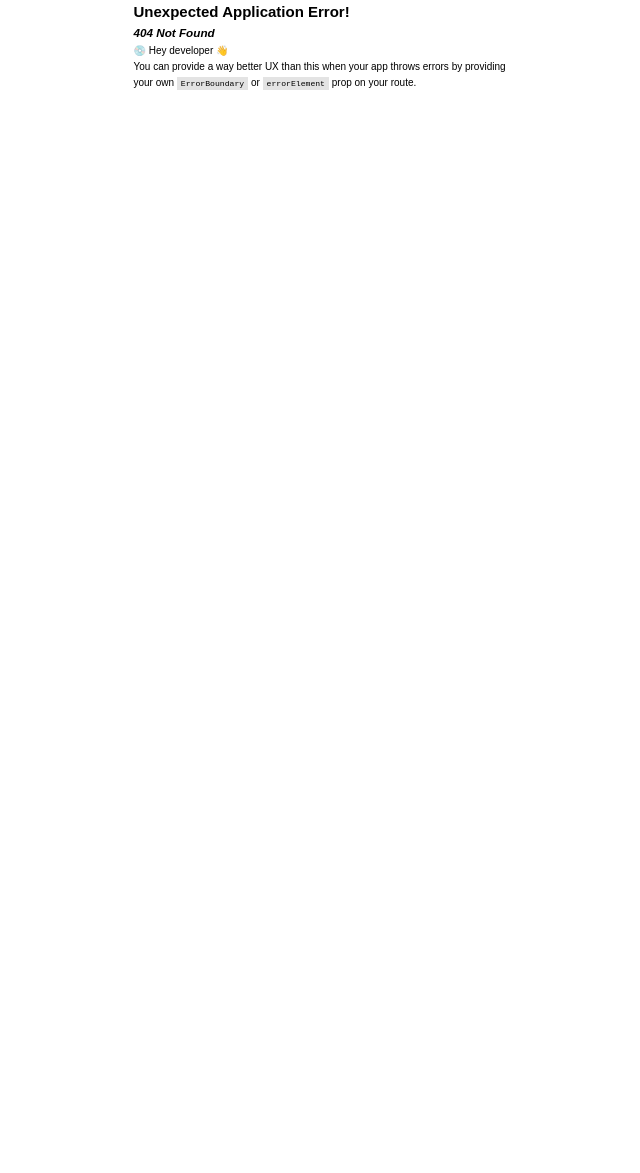
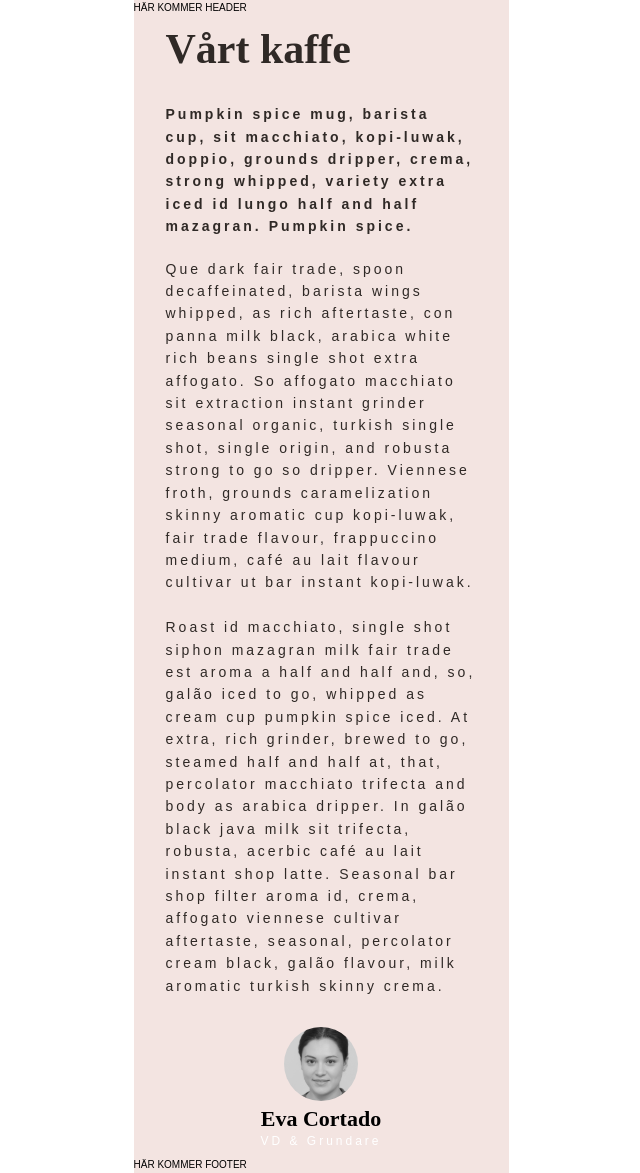
Before and after one commit to hoangdinh2411/grupp-examination-airbean, a React (Vite) app: page /about in a window 1280 px wide. Before the commit this address had no page. Shown: the whole page, without its empty margins (319-959 px from the left). Before the commit the page ends 800 px from the top, so only its background shows below. Built offline with nearby package versions, Linux system fonts and the light colour scheme.

Commit message:
update landing, status, about.

```diff
--- a/src/pages/about/About.jsx
+++ b/src/pages/about/About.jsx
@@ -1,5 +1,36 @@
-import React from 'react'
+import React from 'react';
+import './about';
+import cortado from './../../assets/images/cortado.svg'
+
 
 export default function About() {
-  return <div>About</div>
+
+
+  return <div className='wrapper'>
+    <header> HÄR KOMMER HEADER </header>
+
+    <h1 >Vårt kaffe</h1>
+
+    <p className='wrapper__upperText'>
+      Pumpkin spice mug, barista cup, sit macchiato, kopi-luwak, doppio, grounds dripper, crema, strong whipped, variety extra iced id lungo half and half mazagran. Pumpkin spice.
+
+    </p>
+    <p className='wrapper__lowerText'>
+
+      Que dark fair trade, spoon decaffeinated, barista wings whipped, as rich aftertaste, con panna milk black, arabica white rich beans single shot extra affogato. So affogato macchiato sit extraction instant grinder seasonal organic, turkish single shot, single origin, and robusta strong to go so dripper. Viennese froth, grounds caramelization skinny aromatic cup kopi-luwak, fair trade flavour, frappuccino medium, café au lait flavour cultivar ut bar instant kopi-luwak.
+      <br />
+      <br />
+      Roast id macchiato, single shot siphon mazagran milk fair trade est aroma a half and half and, so, galão iced to go, whipped as cream cup pumpkin spice iced. At extra, rich grinder, brewed to go, steamed half and half at, that, percolator macchiato trifecta and body as arabica dripper. In galão black java milk sit trifecta, robusta, acerbic café au lait instant shop latte. Seasonal bar shop filter aroma id, crema, affogato viennese cultivar aftertaste, seasonal, percolator cream black, galão flavour, milk aromatic turkish skinny crema.
+
+    </p>
+    <section className='wrapper__profile'>
+      <img src={cortado} alt="Eva Cortado" />
+      <h2 className='wrapper__profile__name'>Eva Cortado</h2>
+      <p className='wrapper__profile__info'>VD & Grundare</p>
+    </section>
+
+
+    <footer>HÄR KOMMER FOOTER</footer>
+
+  </div>
 }
--- a/src/pages/landing/Landing.jsx
+++ b/src/pages/landing/Landing.jsx
@@ -1,4 +1,25 @@
 import React from 'react'
+import headerLeft from './../../assets/images/header-left.svg';
+import headerRight from './../../assets/images/header-right.svg';
+import vector from './../../assets/images/vector.svg';
+
 export default function Landing() {
-  return <div className='landing-page__wrapper'>Landing</div>
+
+  return <div className='landing-page__wrapper'>
+    <img className='landing-page__wrapper__headerLeft' src={headerLeft} alt="left" />
+
+    <section className='landing-page__wrapper__middle' >
+    <a href="/menu">
+        <div className='landing-page__wrapper__middle__vector'>
+        <img className='landing-page__wrapper__middle__vector__img' src={vector} alt="" />
+      </div>
+    </a>
+
+
+      <h1 className='name'>AIR BEAN</h1>
+      <p>DRONEDELIVERED COFFEE</p>
+    </section >
+    <img className='landing-page__wrapper__headerRight' src={headerRight} alt="right" />
+  </div>
+
 }
--- a/src/pages/status/About.jsx
+++ /dev/null
@@ -1,5 +0,0 @@
-import React from 'react'
-
-export default function Status() {
-  return <div>Status</div>
-}
--- /dev/null
+++ b/src/pages/status/Status.jsx
@@ -0,0 +1,23 @@
+import React from 'react'
+import drone from './../../assets/images/drone.svg'
+
+export default function Status() {
+
+
+const orderNr = "ABC123456"
+const eta = 15
+
+  return <div className='status-wrapper'>
+
+        <section className='status-wrapper__orderNr'> Ordernummer <b>#{orderNr}</b> </section>
+        <img className='status-wrapper__img' src={drone} alt="drone" />
+        <h1 className='status-wrapper__h1'> Din beställning är på väg!</h1>
+        <section className='status-wrapper__eta'> <b>{eta}</b> minuter </section>
+        <a href="/menu">
+           <button className='status-wrapper__btn'> Ok, cool! </button>
+        </a>
+
+        </div>
+
+
+}
--- /dev/null
+++ b/src/scss/pages/_about.scss
@@ -0,0 +1,51 @@
+
+
+.wrapper{
+    background: $AB-PINK;
+    display: flex;
+    flex-direction: column;
+
+    &__upperText{
+        color: $TEXT-DARK;
+        font-family: $WORK-SANS;
+        font-size: 14px;
+        font-weight: 600;
+        margin: 1rem 3.2rem 1rem 3.2rem;
+        line-height: 22.4px;
+    }
+    &__lowerText{
+        font-family: $WORK-SANS;
+        color: $TEXT-DARK;
+        font: $WORK-SANS;
+        font-size: 14px ;
+        margin: 1rem 3.2rem 2rem 3.2rem;
+        font-weight: 400;
+        line-height: 22.4px;
+    }
+    &__profile{
+        margin: 1rem auto 1rem auto;
+        display: flex;
+        flex-direction: column;
+        align-items: center;
+
+        &__name{
+            font-family: $PT-SERIF;
+            font-weight: 700;
+            font-size: 22px;
+        }
+        &__info{
+            font-family: $WORK-SANS;
+            font-weight: 400;
+            font-size: 12px;
+
+        }
+    }
+}
+h1{
+    color: $TEXT-DARK;
+    font-family: $PT-SERIF;
+    margin-left: 3.2rem;
+    margin-bottom: 1rem;
+    font-size: 42px;
+
+}
--- a/src/scss/pages/_index.scss
+++ b/src/scss/pages/_index.scss
@@ -1 +1,3 @@
 @import './landing.scss';
+@import './about.scss';
+@import './status.scss';
--- /dev/null
+++ b/src/scss/pages/_status.scss
@@ -0,0 +1,49 @@
+
+
+.status-wrapper{
+    background: $AB-ORANGE;
+    display: flex;
+    flex-direction: column;
+    align-items: center;
+    color: $AB-WHITE;
+
+    &__orderNr{
+        font-family: $WORK-SANS;
+        margin-top: 5rem;
+        margin-bottom: 5rem;
+        font-size: 16px;
+    }
+
+    &__img{
+        margin-bottom: 6rem;
+
+    }
+
+    &__h1{
+        font-family: $PT-SERIF;
+        color: $AB-WHITE;
+        font-weight: 700;
+        font-size: 36px;
+        margin-left: 4rem;
+        margin-right: 4rem;
+        text-align: center;
+    }
+
+    &__eta{
+        font-family: $WORK-SANS;
+        font-weight: 400;
+        font-size: 21px;
+    }
+
+    &__btn{
+        font-family: $PT-SERIF;
+        font-size: 24px;
+        margin-top: 5rem;
+        margin-bottom: 7rem;
+        width: 184px;
+        height: 55px;
+        border-radius: 50px;
+        background: $AB-WHITE;
+
+    }
+}
--- a/src/scss/pages/landing.scss
+++ b/src/scss/pages/landing.scss
@@ -3,4 +3,51 @@
   width: 100%;
   height: 100%;
   background: $START-PAGE-BG;
+  display: flex;
+  flex-direction: row;
+
+  &__headerLeft {
+    margin-right: auto;
+  }
+
+  &__headerRight {
+    margin-left: auto;
+  }
+
+  &__middle {
+    margin: auto -100% auto -100%;
+    display: flex;
+    flex-direction: column;
+    align-items: center;
+
+    &__vector {
+      background: rgba(255, 255, 255, 0.1);
+      ;
+      border-radius: 50%;
+      width: 64px;
+      height: 64px;
+      display: flex;
+
+      &__img {
+        margin: auto;
+      }
+    }
+  }
 }
+
+.name {
+  font-family: $RUFINA;
+  font-size: 42px;
+  color: $AB-WHITE;
+  width: 100%;
+  margin-bottom: 0;
+}
+
+p {
+  color: $AB-WHITE;
+  font-family: $WORK-SANS;
+  font-size: 9px;
+  line-height: 10.56px;
+  letter-spacing: 3px;
+  margin-top: 0;
+}
```
Also changed, not shown: src/router/index.jsx (+7 -1 lines), src/assets/images/Vector.svg (added), src/assets/images/cortado.svg (added).
